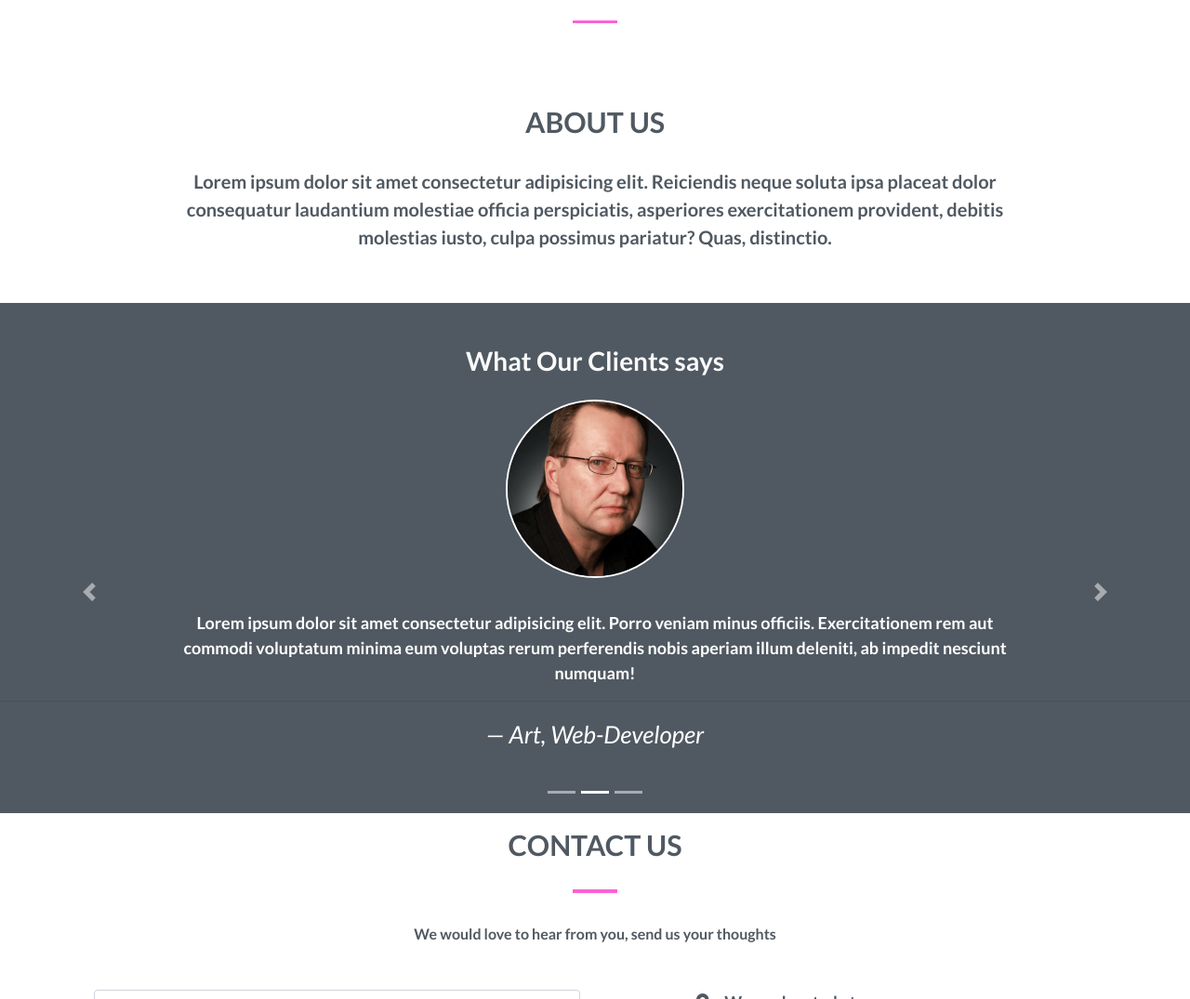
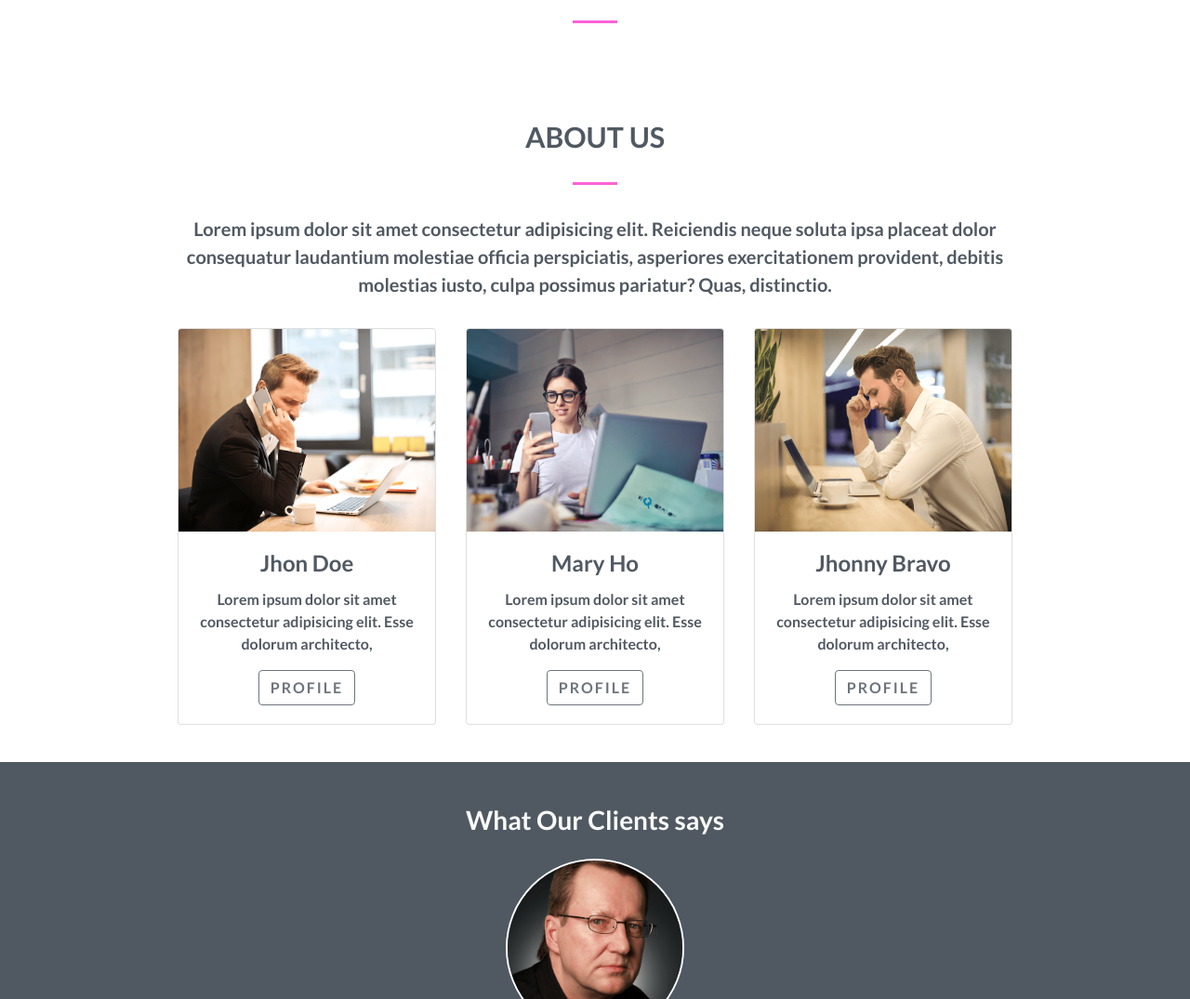
Before and after one commit to dev-artlouise/Sophias-Food-Bouquet, a plain HTML site: page index.html in a window 1280 px wide. Shown: the part 1420-2495 px from the top of the page at 93% size. Drawn offline with nearby package versions, Linux system fonts and the light colour scheme.

Commit message:
About Us page Completed

```diff
--- a/index.html
+++ b/index.html
@@ -150,8 +150,10 @@
 
 	<!--ABOUT SECTION-->
 	<div id="about" class="offset">
-		<div class="col-12 narrow text-center">
+		<div class="narrow text-center">
+			<div class="container-fluid padding">
 				<h3 class="heading">About Us</h3>
+				<div class="heading-underline"></div>
 				<p class="lead">Lorem ipsum dolor sit amet consectetur adipisicing elit.
 					Reiciendis neque soluta ipsa placeat dolor consequatur laudantium molestiae officia
 					perspiciatis,
@@ -159,12 +161,74 @@
 					debitis molestias iusto, culpa possimus pariatur? Quas,
 					distinctio.
 				</p>
+			</div>
 			<!--<a href="#" class="btn btn-secondary btn-md">Visit Us on Facebook</a>-->
+			<div class="container-fluid padding">
+				<div class="row">
+					<!-- cards -->
+					<div class="col-xs-12 col-sm-12 col-md-4">
+						<div class="card">
+							<a href="#">
+								<img class="card-img-top" src="vendors/img/team1.png" alt="company-profiles">
+							</a>
+
+							<div class="card-body">
+								<h4 class="card-title">
+									Jhon Doe
+								</h4>
+								<p class="card-text">Lorem ipsum dolor sit amet consectetur adipisicing elit.
+									Esse dolorum architecto,
+								</p>
+								<a href="#" class="btn btn-outline-secondary">Profile</a>
+							</div>
+						</div>
+					</div>
+
+					<div class="col-xs-12 col-sm-12 col-md-4">
+						<div class="card">
+							<a href="#">
+								<img class="card-img-top" src="vendors/img/team2.png" alt="company-profiles">
+							</a>
+
+							<div class="card-body">
+								<h4 class="card-title">
+									Mary Ho
+								</h4>
+								<p class="card-text">Lorem ipsum dolor sit amet consectetur adipisicing elit.
+									Esse dolorum architecto,
+								</p>
+								<a href="#" class="btn btn-outline-secondary">Profile</a>
+							</div>
+						</div>
+					</div>
+
+					<div class="col-xs-12 col-sm-12 col-md-4">
+						<div class="card">
+							<a href="#">
+								<img class="card-img-top" src="vendors/img/team3.png" alt="company-profiles">
+							</a>
+
+							<div class="card-body">
+								<h4 class="card-title">
+									Jhonny Bravo
+								</h4>
+								<p class="card-text">Lorem ipsum dolor sit amet consectetur adipisicing elit.
+									Esse dolorum architecto,
+								</p>
+								<a href="#" class="btn btn-outline-secondary">Profile</a>
+							</div>
+						</div>
+					</div>
+					<!-- cards -->
+				</div>
+			</div>
+
+
+		</div>
+
 	</div>
 
 	<!--TESTIMONIALS SECTION-->
-		<div class="offset">
-
 	<div class="testimonial-container">
 
 		<!-- CAROUSEL SECTION -->
@@ -237,21 +301,17 @@
 					</div>
 				</div>
 
-						<a class="carousel-control-prev" href="#carouselExampleIndicators" role="button"
-							data-slide="prev">
+				<a class="carousel-control-prev" href="#carouselExampleIndicators" role="button" data-slide="prev">
 					<span class="carousel-control-prev-icon" aria-hidden="true"></span>
 					<span class="sr-only">Previous</span>
 				</a>
-						<a class="carousel-control-next" href="#carouselExampleIndicators" role="button"
-							data-slide="next">
+				<a class="carousel-control-next" href="#carouselExampleIndicators" role="button" data-slide="next">
 					<span class="carousel-control-next-icon" aria-hidden="true"></span>
 					<span class="sr-only">Next</span>
 				</a>
 			</div>
 		</div>
 		<!-- CAROUSEL SECTION -->
-			</div>
-
 	</div>
 	<!--TESTIMONIALS SECTION-->
 
@@ -365,7 +425,8 @@
 			</div>
 			<hr class="socket">
 
-			<p class="footer-bottom text-center">All rights reserved &#9400; 2020 <br> <span>Devloped and Maintained by
+			<p class="footer-bottom text-center">All rights reserved &#9400; 2020 <br> <span>Devloped and Maintained
+					by
 					<a href="https://www.facebook.com/artlouise.sambrano/">Art Sambrano</a></span> </p>
 
 		</footer>
```
Also changed, not shown: test.html (added, +82 -0 lines), vendors/img/team1.png (added), vendors/img/team2.png (added), vendors/img/team3.png (added). Lines whose indentation alone changed are shown as unchanged.
